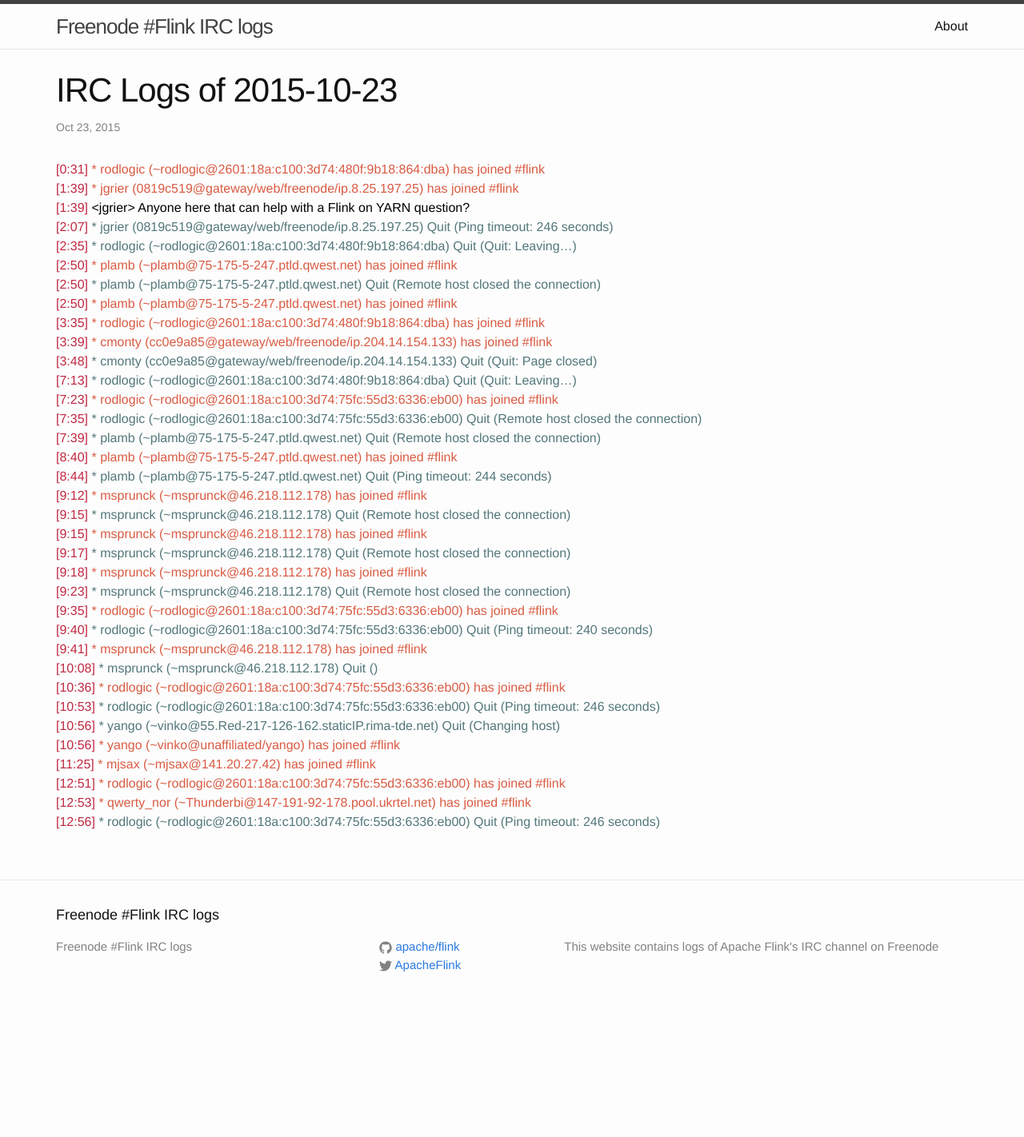
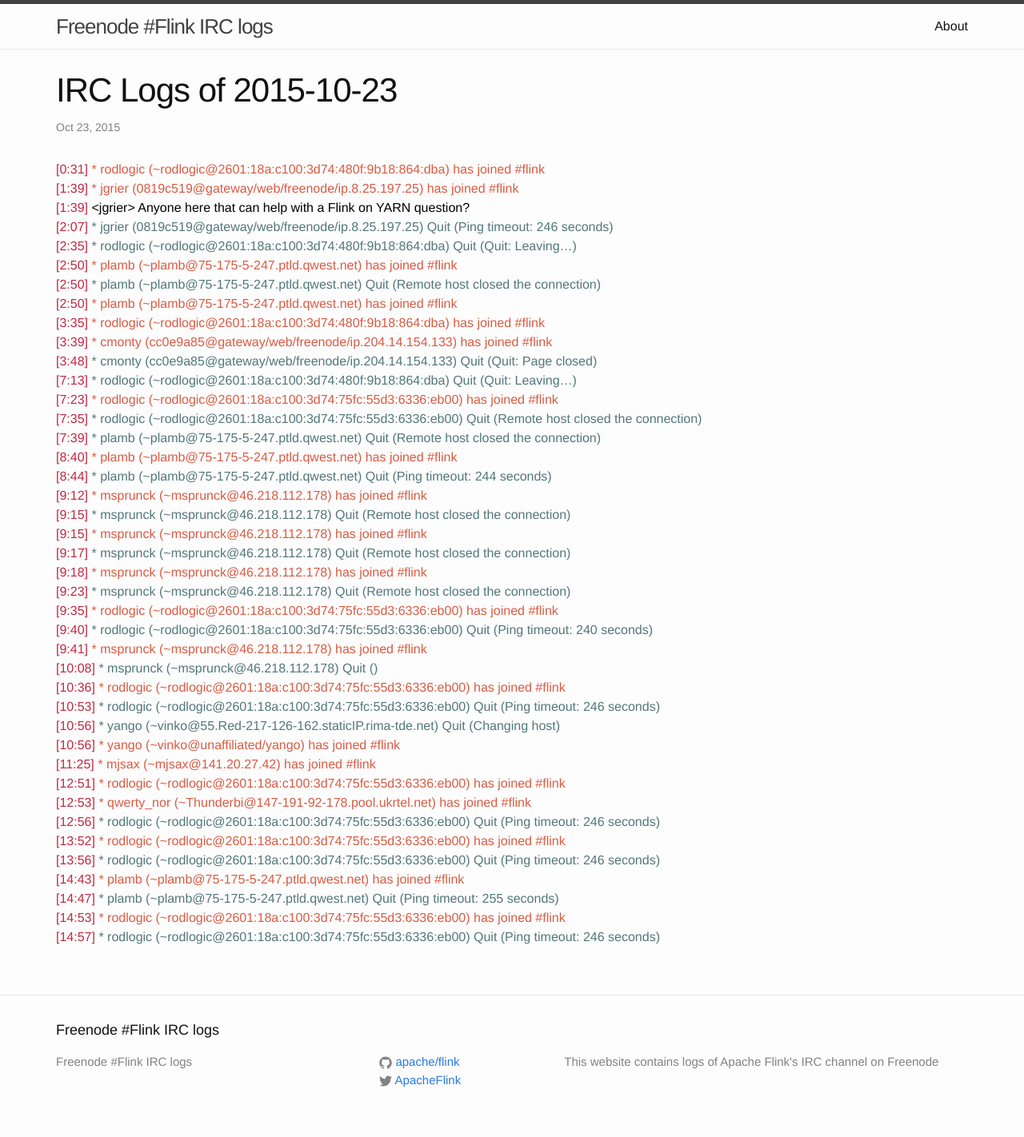
Before and after one commit to flink-irc-logs/flink-irc-logs.github.io, a Jekyll site: the page built from _posts/2015-10-23-logs.markdown, in a window 1280 px wide. Shown: the whole page at 80% size. Built offline with Jekyll 4.4.1, drawn with Linux system fonts in a browser that asks for light colours; before the commit the page ends 1278 px from its top, so only the background shows below that.

Commit message:
Update of the logs on Fri Oct 23 15:28:35 CEST 2015

```diff
--- a/_posts/2015-10-23-logs.markdown
+++ b/_posts/2015-10-23-logs.markdown
@@ -39,3 +39,9 @@
 <span class="irc-date">[12:51]</span> <span class="irc-green">* rodlogic (~rodlogic@2601:18a:c100:3d74:75fc:55d3:6336:eb00) has joined #flink</span><br />
 <span class="irc-date">[12:53]</span> <span class="irc-green">* qwerty_nor (~Thunderbi@147-191-92-178.pool.ukrtel.net) has joined #flink</span><br />
 <span class="irc-date">[12:56]</span> <span class="irc-navy">* rodlogic (~rodlogic@2601:18a:c100:3d74:75fc:55d3:6336:eb00) Quit (Ping timeout: 246 seconds)</span><br />
+<span class="irc-date">[13:52]</span> <span class="irc-green">* rodlogic (~rodlogic@2601:18a:c100:3d74:75fc:55d3:6336:eb00) has joined #flink</span><br />
+<span class="irc-date">[13:56]</span> <span class="irc-navy">* rodlogic (~rodlogic@2601:18a:c100:3d74:75fc:55d3:6336:eb00) Quit (Ping timeout: 246 seconds)</span><br />
+<span class="irc-date">[14:43]</span> <span class="irc-green">* plamb (~plamb@75-175-5-247.ptld.qwest.net) has joined #flink</span><br />
+<span class="irc-date">[14:47]</span> <span class="irc-navy">* plamb (~plamb@75-175-5-247.ptld.qwest.net) Quit (Ping timeout: 255 seconds)</span><br />
+<span class="irc-date">[14:53]</span> <span class="irc-green">* rodlogic (~rodlogic@2601:18a:c100:3d74:75fc:55d3:6336:eb00) has joined #flink</span><br />
+<span class="irc-date">[14:57]</span> <span class="irc-navy">* rodlogic (~rodlogic@2601:18a:c100:3d74:75fc:55d3:6336:eb00) Quit (Ping timeout: 246 seconds)</span><br />
```
